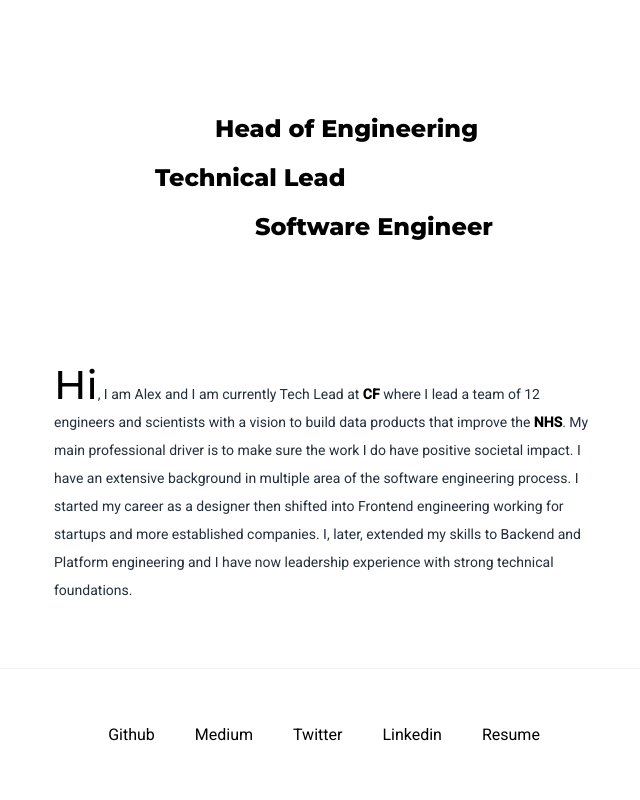
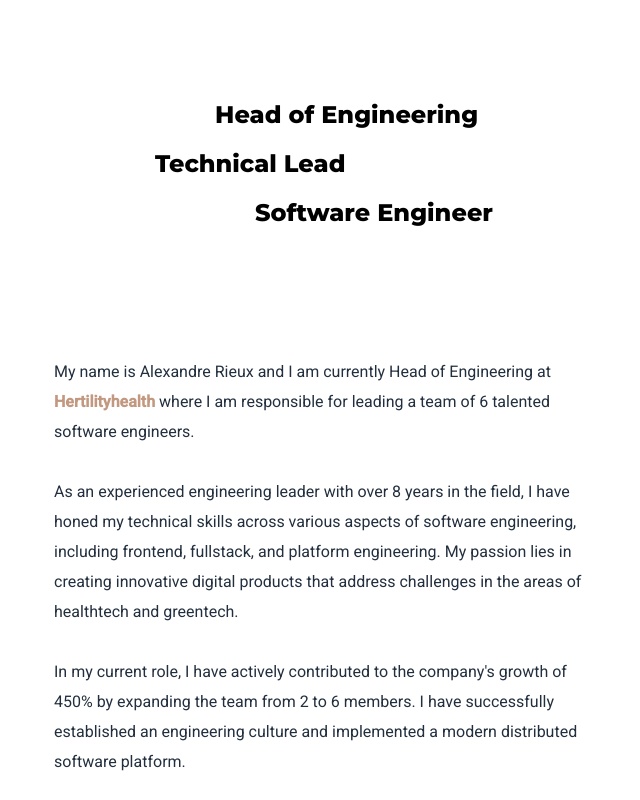
Before and after one commit to alex3165/portfolio, a React (Create React App) app: page / in a window 1280 px wide. Shown: the top 800 px of the page, without its empty margins (316-956 px from the left). Built offline with nearby package versions, Linux system fonts and the light colour scheme.

Commit message:
Update portfolio

```diff
--- a/src/App.js
+++ b/src/App.js
@@ -26,48 +26,53 @@ class App extends Component {
 
           <p
             style={{
-              lineHeight: "28px",
-              fontSize: 14,
+              lineHeight: "30px",
+              fontSize: 16,
               marginBottom: "100px 0px",
               margin: "30px",
               textAlign: "left",
               color: "#222f3e",
             }}
           >
-            <span
-              style={{
-                fontSize: 40,
-                fontWeight: 500,
-                fontFamily: "Montserrat",
-                color: "black",
-              }}
+            My name is Alexandre Rieux and I am currently Head of Engineering at{" "}
+            <a
+              style={{ fontWeight: 600, color: "#c29980" }}
+              target="_blank"
+              href="https://hertilityhealth.com/"
+              alt="Hertility website"
             >
-              Hi
-            </span>
-            , I am Alex and I am currently Tech Lead at{" "}
-            <a
-              style={{ fontWeight: 600 }}
-              href="https://carnallfarrar.com/"
-              alt="CF website"
-            >
-              CF
+              Hertilityhealth
             </a>{" "}
-            where I lead a team of 12 engineers and scientists with a vision to
-            build data products that improve the{" "}
-            <a
-              style={{ fontWeight: 600 }}
-              href="https://www.nhs.uk/"
-              alt="NHS website"
-            >
-              NHS
-            </a>
-            . My main professional driver is to make sure the work I do have
-            positive societal impact. I have an extensive background in multiple
-            area of the software engineering process. I started my career as a
-            designer then shifted into Frontend engineering working for startups
-            and more established companies. I, later, extended my skills to
-            Backend and Platform engineering and I have now leadership
-            experience with strong technical foundations.
+            where I am responsible for leading a team of 6 talented software
+            engineers.
+            <br />
+            <br />
+            As an experienced engineering leader with over 8 years in the field,
+            I have honed my technical skills across various aspects of software
+            engineering, including frontend, fullstack, and platform
+            engineering. My passion lies in creating innovative digital products
+            that address challenges in the areas of healthtech and greentech.
+            <br />
+            <br />
+            In my current role, I have actively contributed to the company's
+            growth of 450% by expanding the team from 2 to 6 members. I have
+            successfully established an engineering culture and implemented a
+            modern distributed software platform.
+            <br />
+            <br />
+            In the past, I have effectively set up frontend architecture and
+            delivered multiple high-quality React web applications, which I
+            successfully deployed to millions of users. I have also built highly
+            scalable event-driven platforms, capable of handling a high volume
+            of events daily. In another business, I have expertly built a data
+            and engineering team, with a career framework and new infrastructure
+            for a healthtech consultancy firm.
+            <br />
+            <br />
+            My ability to communicate effectively and my empathy for others
+            allow me to understand people's feeling and bring people toward
+            achievements. I am a highly curious and thoughtful problem solver,
+            who leads and motivates teams towards successful achievements.
           </p>
         </main>
 
```
Also changed, not shown: 1 other file (tests, documents, lock files or other folders).
